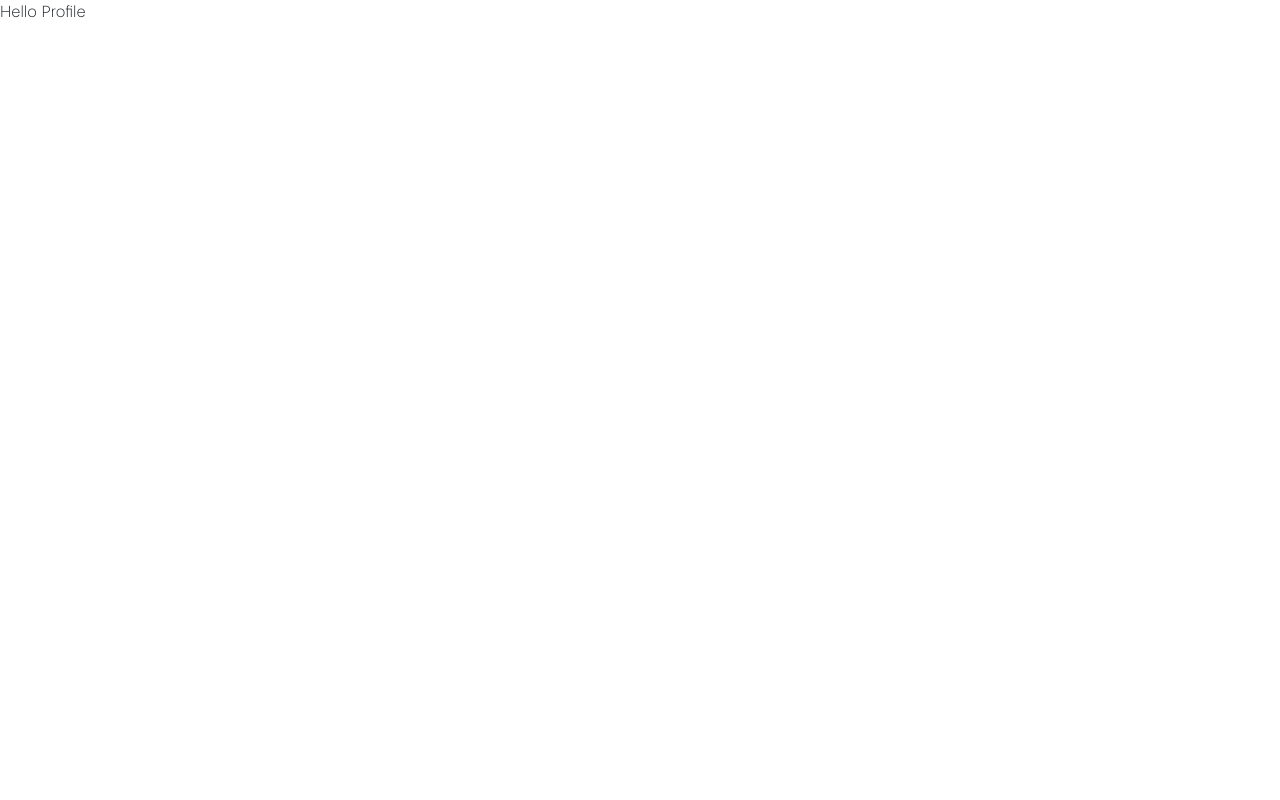
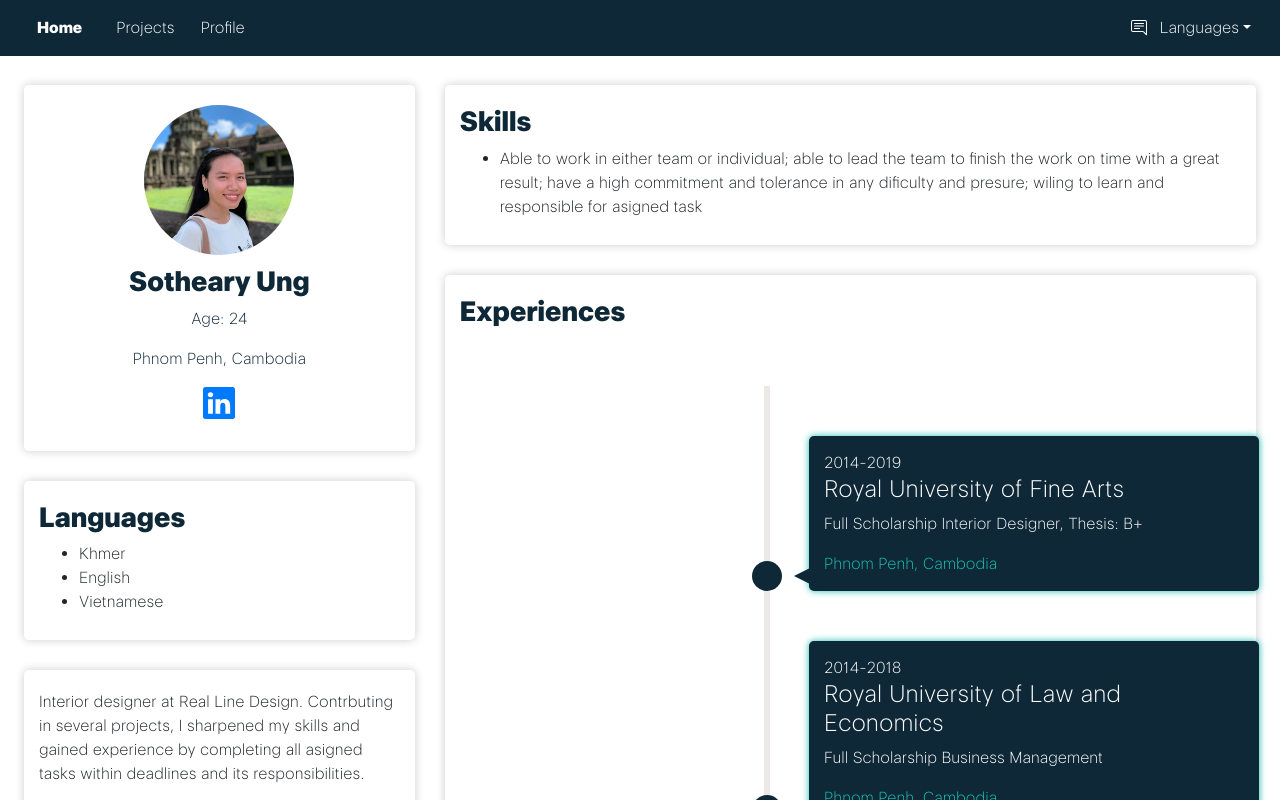
Before and after one commit to lvezia/u_sotheary, a Vue app: page /profile in a window 1280 px wide. Shown: the top 800 px of the page. Built offline with nearby package versions, Linux system fonts and the light colour scheme.

Commit message:
add profile page

```diff
--- a/src/assets/styles/themes/theme-default.css
+++ b/src/assets/styles/themes/theme-default.css
@@ -47,3 +47,7 @@
 .nav-link {
     color: #fff !important;
 }
+
+.gap {
+    margin-top: 56px;
+}
--- /dev/null
+++ b/src/components/Timeline.vue
@@ -0,0 +1,120 @@
+<template>
+  <div id="Timeline">
+    <section class="timeline">
+      <ul>
+        <li v-for="(eventItem, index) in eventTimeline" :key="index">
+          <div>
+            <time>{{ eventItem.date }}</time>
+            <h4>{{ eventItem.title }}</h4>
+            <p>{{ eventItem.description }}</p>
+            <span class="locationTimeline">{{ eventItem.city }}, {{ eventItem.country }}</span>
+          </div>
+        </li>
+      </ul>
+    </section>
+  </div>
+</template>
+
+<script>
+import EventTimeline from '../views/datasetTimeline.json'
+
+export default {
+  name: 'Timeline',
+  computed: {
+    eventTimeline() {
+      return EventTimeline.timeline
+    }
+  }
+}
+</script>
+
+<style scoped>
+
+/* TIMELINE
+–––––––––––––––––––––––––––––––––––––––––––––––––– */
+
+.timeline ul {
+  padding: 50px 0 0 100px;
+}
+
+.timeline ul li {
+  list-style-type: none;
+  position: relative;
+  width: 6px;
+  padding-top: 50px;
+  margin-left: 30%;
+  background: var(--lightGrey);
+}
+
+.timeline ul li::after {
+  content: '';
+  position: absolute;
+  left: 50%;
+  bottom: 0;
+  transform: translateX(-50%);
+  width: 30px;
+  height: 30px;
+  border-radius: 50%;
+  background: var(--firstColor);
+}
+
+.timeline ul li div {
+  position: relative;
+  bottom: 0;
+  width: 450px;
+  padding: 15px;
+  color: #fff;
+  background: var(--firstColor);
+  border-radius: 5px;
+  box-shadow: 0 0 7px #1cc3b1;
+  left: 45px;
+}
+
+.timeline ul li div::before {
+  content: '';
+  position: absolute;
+  bottom: 7px;
+  width: 0;
+  height: 0;
+  border-style: solid;
+}
+
+.timeline ul li div::before {
+  left: -15px;
+  border-width: 8px 16px 8px 0;
+  border-color: transparent var(--firstColor) transparent transparent;
+}
+
+/* GENERAL MEDIA QUERIES
+–––––––––––––––––––––––––––––––––––––––––––––––––– */
+
+@media screen and (max-width: 1200px) {
+  .timeline ul {
+    padding: 50px 0;
+  }
+
+  .timeline ul li div {
+    width: 400px;
+  }
+}
+
+@media screen and (max-width: 900px) {
+  .timeline ul li div {
+    width: 250px;
+  }
+}
+
+@media screen and (max-width: 600px) {
+
+  .timeline ul li {
+    margin-left: 10px;
+  }
+  .timeline ul li div {
+    width: calc(100vw - 130px);
+  }
+}
+
+.locationTimeline {
+  color: var(--secondColor)
+}
+</style>
--- a/src/layouts/LayoutDefault.vue
+++ b/src/layouts/LayoutDefault.vue
@@ -7,8 +7,8 @@
 
       <b-collapse id="nav-collapse" is-nav>
         <b-navbar-nav>
-          <router-link to="/" class="nav-item nav-link">{{ $t('home.projects') }}</router-link>
-          <router-link to="/" class="nav-item nav-link">{{ $t('home.profile') }}</router-link>
+          <router-link :to="{ name: 'Projects' }" class="nav-item nav-link">{{ $t('home.projects') }}</router-link>
+          <router-link :to="{ name: 'Profile' }" class="nav-item nav-link">{{ $t('home.profile') }}</router-link>
         </b-navbar-nav>
 
         <!-- Right aligned nav items -->
--- a/src/locales/en.json
+++ b/src/locales/en.json
@@ -5,5 +5,15 @@
         "projects": "Projects",
         "languages": "Languages",
         "moreDetails": "More details"
+    },
+    "profile": {
+        "age": "Age: {age}",
+        "introduction": "Interior designer at Real Line Design. Contrbuting in several projects, I sharpened my skills and gained experience by completing all asigned tasks within deadlines and its responsibilities.",
+        "experiences": "Experiences",
+        "skills": "Skills",
+        "softwareSkills": "Software Skills",
+        "khmer": "Khmer",
+        "english": "English",
+        "vietnamese": "Vietnamese"
     }
 }
--- a/src/locales/fr.json
+++ b/src/locales/fr.json
@@ -5,5 +5,10 @@
         "projects": "Projects",
         "languages": "Langues",
         "moreDetails": "Plus de détails"
+    },
+    "profile": {
+        "age": "Age: {age}",
+        "experience": "Expériences",
+        "skills": "Compétences"
     }
 }
--- a/src/main.js
+++ b/src/main.js
@@ -9,6 +9,7 @@ import 'bootstrap-vue/dist/bootstrap-vue.css'
 import i18n from './utils/i18n'
 import Home from './views/Home'
 import Profile from './views/Profile'
+import Projects from './views/Projects'
 
 Vue.use(BootstrapVue)
 Vue.use(IconsPlugin)
@@ -27,6 +28,11 @@ const routes = [{
         path: '/profile',
         name: 'Profile',
         component: Profile
+    },
+    {
+        path: '/projects',
+        name: 'Projects',
+        component: Projects
     }
 ]
 
--- a/src/views/Profile.vue
+++ b/src/views/Profile.vue
@@ -1,14 +1,120 @@
 <template>
   <div id="Profile">
-    Hello Profile
+    <LayoutDefault>
+      <div class="gap"></div>
+      <div class="p-4">
+        <div class="row">
+          <div class="col-md-4">
+            <div class="card-profile">
+              <div class="profilePictureContainer">
+                <img :src="displayPicture(profile.profilePicture)" class="profilePicture" />
+              </div>
+              <h3 class="profileName">{{ profile.firstname }} {{ profile.lastname }}</h3>
+              <p class="text-center color-first">{{ $t('profile.age', { age: profileAge } ) }}</p>
+              <p class="text-center color-first">{{ profile.city }}, {{ profile.country }}</p>
+              <a :href="profile.socialMedia.linkedin" class="text-center link-profile"><b-icon icon="linkedin" font-scale="2"></b-icon></a>
+            </div>
+
+            <div class="card-profile">
+              <h3 class="color-first"><b>{{ $t('home.languages') }}</b></h3>
+              <ul>
+                <li>{{ $t('profile.khmer') }}</li>
+                <li>{{ $t('profile.english') }}</li>
+                <li>{{ $t('profile.vietnamese') }}</li>
+              </ul>
+            </div>
+
+            <div class="card-profile">
+              <p>{{ $t('profile.introduction') }}</p>
+            </div>
+
+            <div class="card-profile">
+              <h3>{{ $t('profile.softwareSkills') }}</h3>
+            </div>
+          </div>
+          <div class="col-md-8">
+            <div class="card-profile">
+              <h3 class="color-first"><b>{{ $t('profile.skills') }}</b></h3>
+              <ul>
+                <li v-for="(skill, i) in profile.skillsList" :key="i">{{ skill }}</li>
+              </ul>
+            </div>
+
+            <div class="card-profile">
+              <h3 class="color-first"><b>{{ $t('profile.experiences') }}</b></h3>
+              <Timeline></Timeline>
+            </div>
+          </div>
+        </div>
+
+      </div>
+    </LayoutDefault>
   </div>
 </template>
 
 <script>
+import LayoutDefault from '../layouts/LayoutDefault'
+import Timeline from '../components/Timeline'
+import profileData from './datasetProfile.json'
+
 export default {
-  name: 'Profile'
+  name: 'Profile',
+  title: 'Profile - Ung Sotheary',
+  components: {
+    LayoutDefault,
+    Timeline
+  },
+  computed: {
+    profile() {
+      return profileData.profile
+    },
+    profileAge() {
+      let currentDate = new Date()
+      let birthdate = new Date(this.profile.birthdate)
+      let currentYear = currentDate.getFullYear()
+      return currentYear - birthdate.getFullYear()
+    }
+  },
+  methods: {
+    displayPicture(img) {
+      return require(`../assets/images/${img}`)
+    }
+  }
 }
 </script>
 
 <style scoped>
+.card-profile {
+  margin: 5px 0 30px 0;
+  padding: 20px 15px 10px 15px;
+  border-radius: 5px;
+  box-shadow: 0 0 10px #CCCCCC;
+}
+
+.profilePictureContainer {
+  overflow: hidden;
+  border-radius: 50%;
+  width: 150px;
+  height: 150px;
+  margin: 0 auto 0 auto;
+}
+
+.profilePicture {
+  width: 150px;
+  height: 150px;
+}
+
+.profileName {
+  margin-top: 10px;
+  color: var(--firstColor);
+  font-weight: bold;
+  text-align: center;
+}
+
+.link-profile {
+  margin-left: auto;
+  margin-right: auto;
+  display: block;
+  margin-bottom: 20px;
+}
 </style>
--- /dev/null
+++ b/src/views/Projects.vue
@@ -0,0 +1,14 @@
+<template>
+  <div id="Profile">
+    Hello Projects
+  </div>
+</template>
+
+<script>
+export default {
+  name: 'Projects'
+}
+</script>
+
+<style scoped>
+</style>
--- /dev/null
+++ b/src/views/datasetProfile.json
@@ -0,0 +1,37 @@
+{
+    "profile": {
+        "firstname": "Sotheary",
+        "lastname": "Ung",
+        "birthdate": "1997-03-22T12:00:00.511Z",
+        "profilePicture": "profilePicture.jpg",
+        "city": "Phnom Penh",
+        "country": "Cambodia",
+        "socialMedia": {
+            "linkedin": "https://www.linkedin.com/in/sotheary-ung-2715b31b2/"
+        },
+        "skillsList": [
+            "Able to work in either team or individual; able to lead the team to finish the work on time with a great result; have a high commitment and tolerance in any dificulty and presure; wiling to learn and responsible for asigned task"
+        ],
+        "softwareList": [{
+                "name": "3D Max",
+                "icon": "3dmax.jpg"
+            },
+            {
+                "name": "Photoshop",
+                "icon": "photoshop.jpg"
+            },
+            {
+                "name": "2D AutoCad",
+                "icon": "3dmax.jpg"
+            },
+            {
+                "name": "V-Ray SketchUp",
+                "icon": "3dmax.jpg"
+            },
+            {
+                "name": "Microsoft Office",
+                "icon": "3dmax.jpg"
+            }
+        ]
+    }
+}
--- /dev/null
+++ b/src/views/datasetTimeline.json
@@ -0,0 +1,24 @@
+{
+    "timeline": [{
+            "date": "2014-2019",
+            "title": "Royal University of Fine Arts",
+            "description": "Full Scholarship Interior Designer, Thesis: B+",
+            "city": "Phnom Penh",
+            "country": "Cambodia"
+        },
+        {
+            "date": "2014-2018",
+            "title": "Royal University of Law and Economics",
+            "description": "Full Scholarship Business Management",
+            "city": "Phnom Penh",
+            "country": "Cambodia"
+        },
+        {
+            "date": "Jan 2019 - Present",
+            "title": "Interior Designer",
+            "description": "FulScholarship, Thesis: B+",
+            "city": "Phnom Penh",
+            "country": "Cambodia"
+        }
+    ]
+}
```
Also changed, not shown: src/assets/images/profilePicture.jpg (added).
